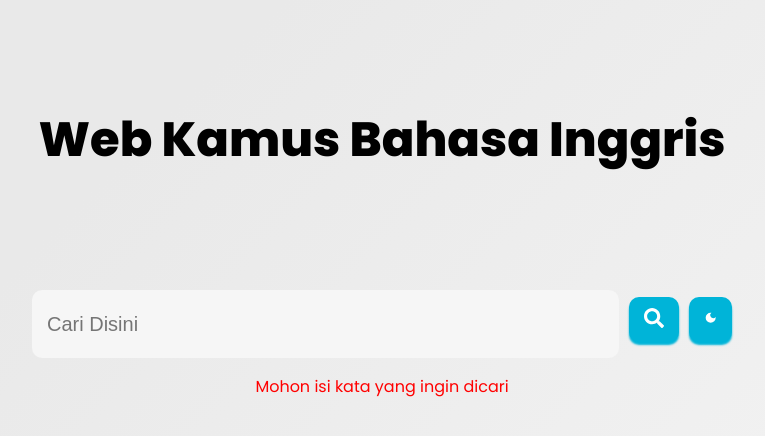
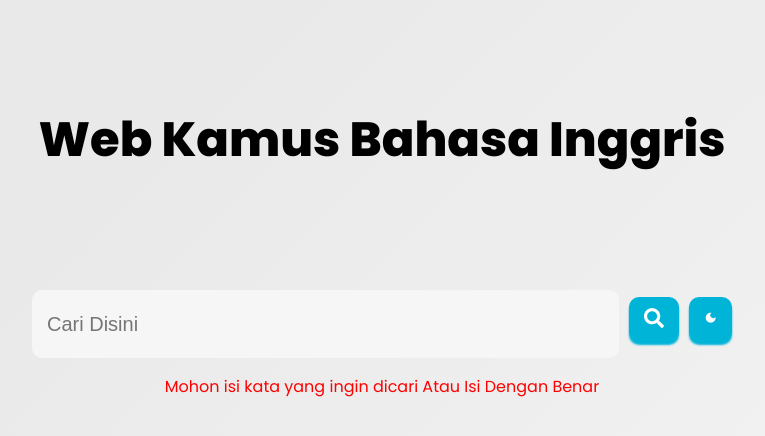
Before and after one commit to AlpianPPLG/Dictionary-React-JS, a React (Create React App) app: page / in a window 1280 px wide. Both pictures are taken after a click on the button 911 px from the left and 319 px from the top of the page. Shown: the top 436 px of the page, without its empty margins (258-1023 px from the left). Built offline with nearby package versions, Linux system fonts and the light colour scheme.

Commit message:
Update App.js

```diff
--- a/src/App.js
+++ b/src/App.js
@@ -87,7 +87,7 @@ function App() {
           {isDarkMode ? <MdDarkMode /> : <MdDarkMode />}
         </button>
       </div>
-      {showAlert && <p style={{ color: "red" }}>Mohon isi kata yang ingin dicari</p>}
+      {showAlert && <p style={{ color: "red" }}>Mohon isi kata yang ingin dicari Atau Isi Dengan Benar</p>}
       {data && (
         <div className="showResults">
           <h2>
```
